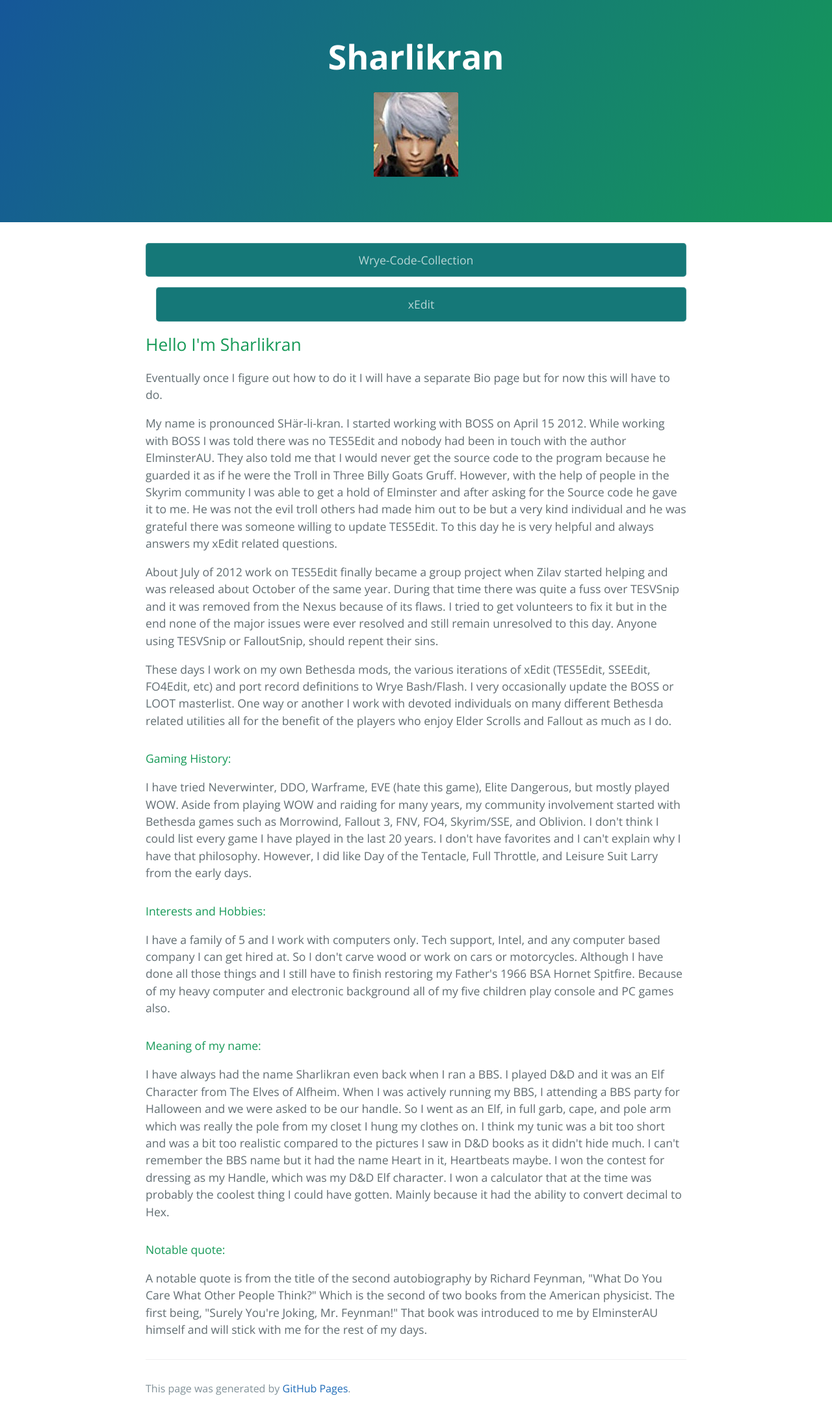
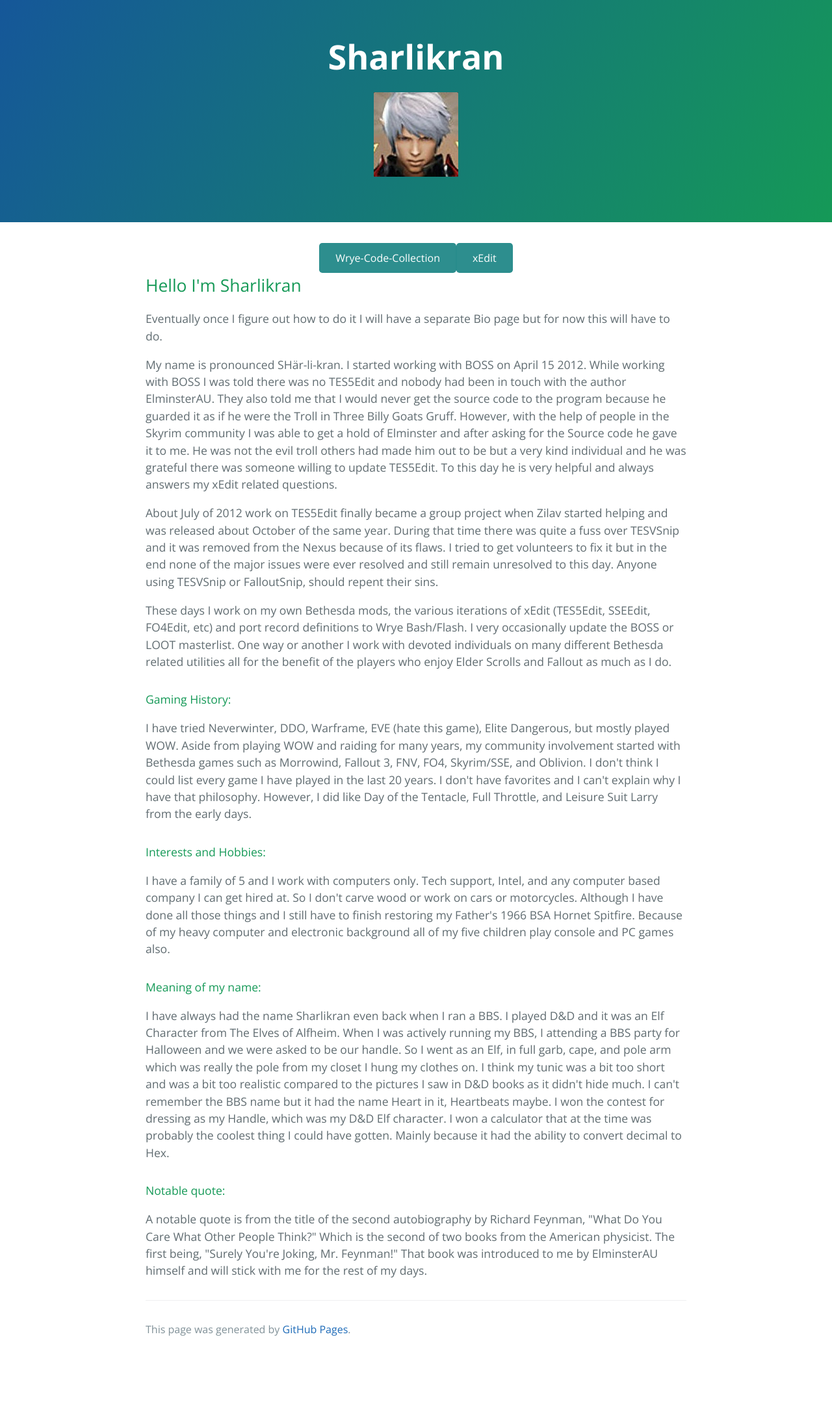
Before and after one commit to Sharlikran/sharlikran.github.io, a Jekyll site: the page built from index.html, in a window 1280 px wide. Shown: the whole page at 65% size. Built offline with Jekyll 4.4.1, drawn with Linux system fonts in a browser that asks for light colours; the repository's description, which GitHub fills in, is left out; after the commit the page ends 2090 px from its top, so only the background shows below that.

Commit message:
set size buttons

```diff
--- a/_sass/jekyll-theme-cayman.scss
+++ b/_sass/jekyll-theme-cayman.scss
@@ -87,7 +87,28 @@ a {
 }
 
 .btngroup {
-  background-color: #157878;
+  display: inline-block;
+  background-color: rgba(23, 130, 130, 0.9);
+  color: rgba(255, 255, 255, 1.0);
+  border-color: rgba(23, 130, 130, 0.2);
+  border-style: solid;
+  border-width: 1px;
+  border-radius: 0.3rem;
+  transition: color 0.2s, background-color 0.2s, border-color 0.2s;
+
+  padding: 10px 24px;
+  text-align: center;
+  text-decoration: none;
+  font-size: 16px;
+  cursor: pointer;
+}
+
+.btngroup:hover {
+  color: rgba(255, 255, 255, 0.8);
+  background-color: rgba(34, 195, 195, 0.7);
+  border-color: rgba(255, 255, 255, 0.3)
+}
+#centered_buttons {
   display: flex;
   justify-content: center;
 }
--- a/index.html
+++ b/index.html
@@ -2,9 +2,9 @@
 layout: default
 title: Hello I'm Sharlikran
 ---
-<div id="links">
-<a href="https://wrye-code-collection.github.io/" class="btn btngroup">Wrye-Code-Collection</a>
-<a href="https://tes5edit.github.io/" class="btn btngroup">xEdit</a>
+<div id="centered_buttons">
+<a href="https://wrye-code-collection.github.io/" class="btngroup">Wrye-Code-Collection</a>
+<a href="https://tes5edit.github.io/" class="btngroup">xEdit</a>
 </div>
 <div id="home">
 <h2>Hello I'm Sharlikran</h2>
```
